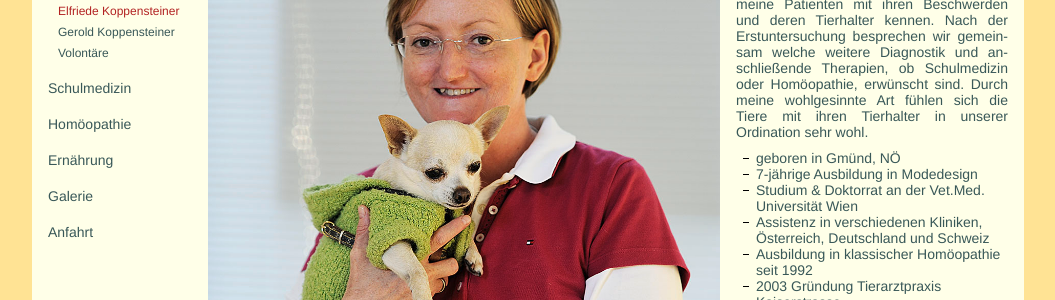
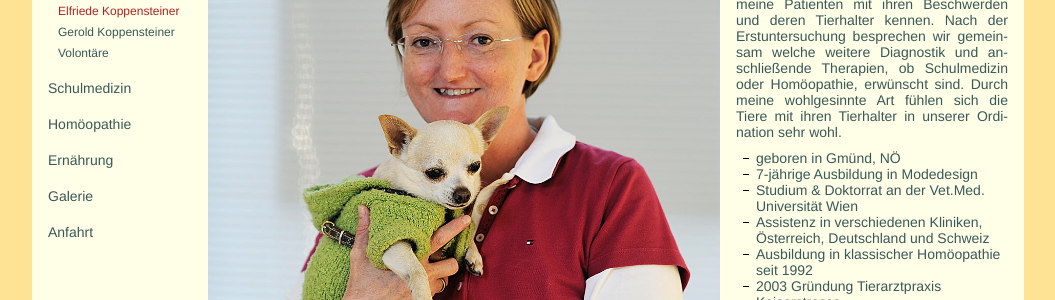
Before and after one commit to richardtraindl/tierarztpraxis-kaiserstrasse.at, a Jekyll site: the page built from team.html, in a window 1280 px wide. Shown: the part 271-571 px from the top of the page, without its empty margins (112-1167 px from the left). Built offline with Jekyll 4.4.1, drawn with Linux system fonts in a browser that asks for light colours; some of the changed text lies outside the part shown.

Commit message:
textänderungen

```diff
--- a/_includes/team/elfi.html
+++ b/_includes/team/elfi.html
@@ -8,7 +8,7 @@
     <p>
       Als einfühlsame Tierärztin lerne ich zuerst meine Patienten mit ihren Beschwerden und deren Tierhalter kennen.
       Nach der Erstuntersuchung besprechen wir gemein- sam welche weitere Diagnostik und an- schließende Therapien, ob Schulmedizin oder Homöopathie, erwünscht sind.
-      Durch meine wohlgesinnte Art fühlen sich die Tiere mit ihren Tierhalter in unserer Ordination sehr wohl.
+      Durch meine wohlgesinnte Art fühlen sich die Tiere mit ihren Tierhalter in unserer Ordi- nation sehr wohl.
     </p>
 
     <div class="small-gap"></div>
```
